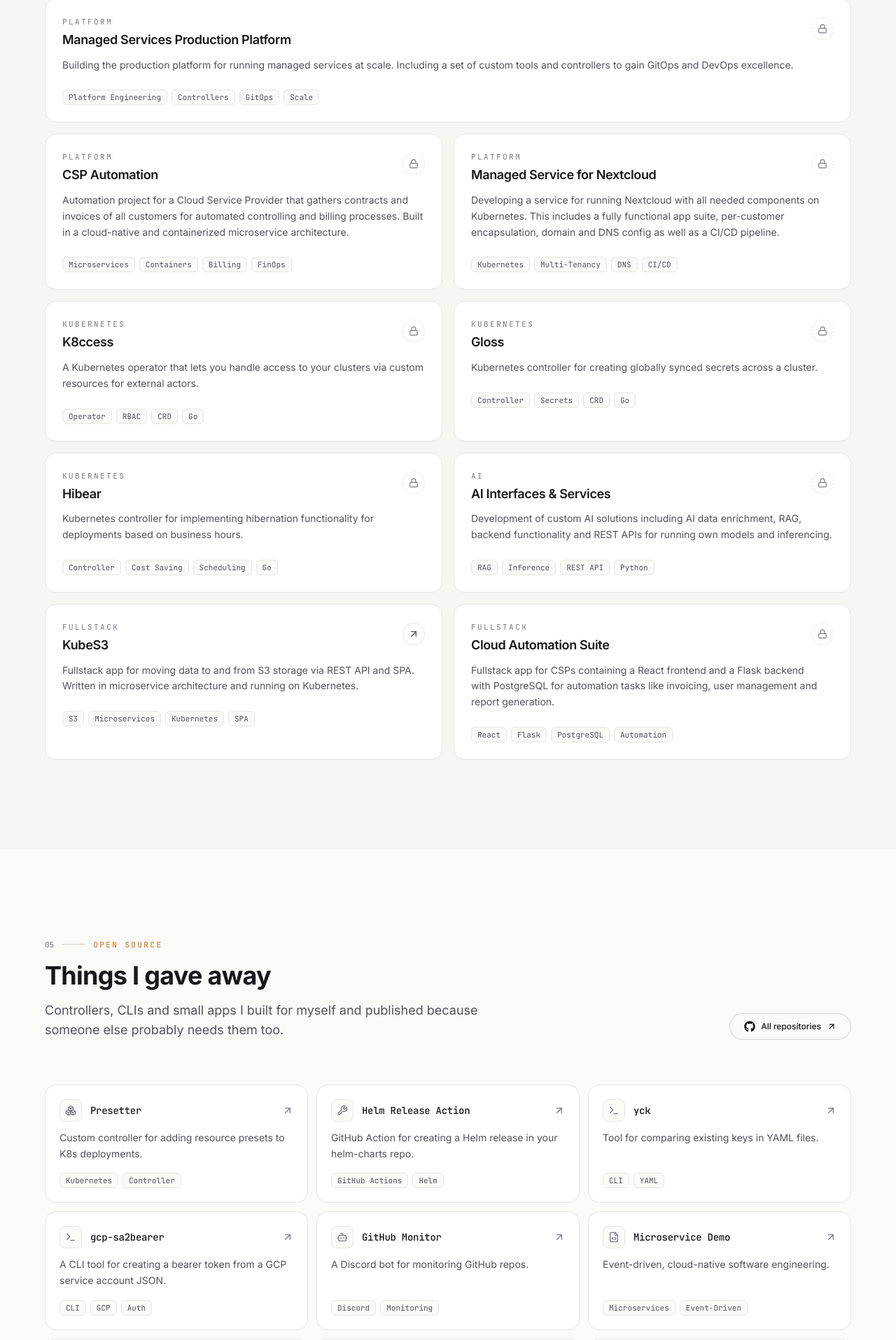
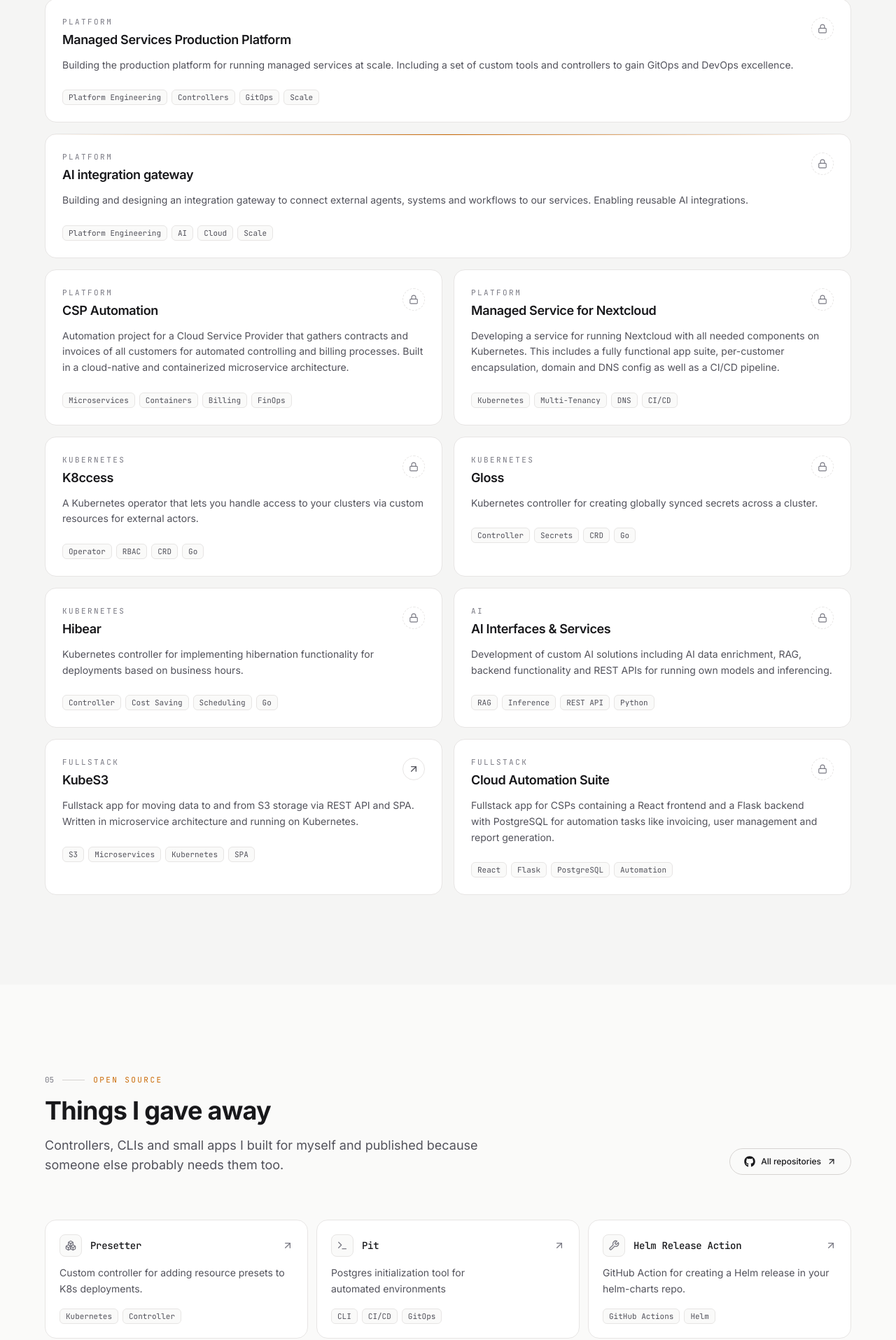
Before and after one commit to xamma/xamma.github.io, a React (Vite) app: page / in a window 1280 px wide. Shown: the part 5055-6970 px from the top of the page at 70% size. Built offline with nearby package versions, Linux system fonts and the light colour scheme.

Commit message:
additions.

```diff
--- a/src/data/opensource.js
+++ b/src/data/opensource.js
@@ -9,6 +9,13 @@ const opensource = [
     description: 'Custom controller for adding resource presets to K8s deployments.',
     tags: ['Kubernetes', 'Controller'],
     link: 'https://github.com/xamma/presetter',
+  },
+  {
+    name: 'Pit',
+    kind: 'cli',
+    description: 'Postgres initialization tool for automated environments',
+    tags: ['CLI', 'CI/CD', 'GitOps'],
+    link: 'https://github.com/xamma/pit',
   },
   {
     name: 'Helm Release Action',
--- a/src/data/projects.js
+++ b/src/data/projects.js
@@ -20,6 +20,14 @@ const projects = [
     description:
       'Building the production platform for running managed services at scale. Including a set of custom tools and controllers to gain GitOps and DevOps excellence.',
     tags: ['Platform Engineering', 'Controllers', 'GitOps', 'Scale'],
+  },
+  {
+    name: 'AI integration gateway',
+    category: 'Platform',
+    featured: true,
+    description:
+      'Building and designing an integration gateway to connect external agents, systems and workflows to our services. Enabling reusable AI integrations.',
+    tags: ['Platform Engineering', 'AI', 'Cloud', 'Scale'],
   },
   {
     name: 'CSP Automation',
```
